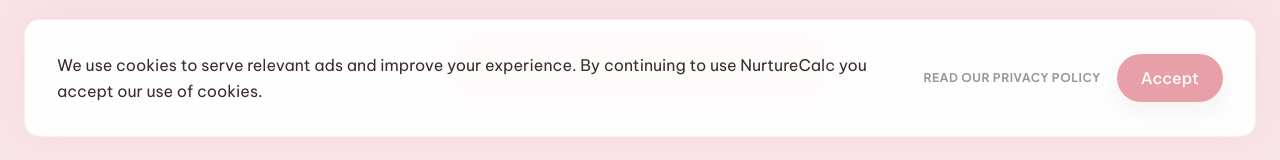
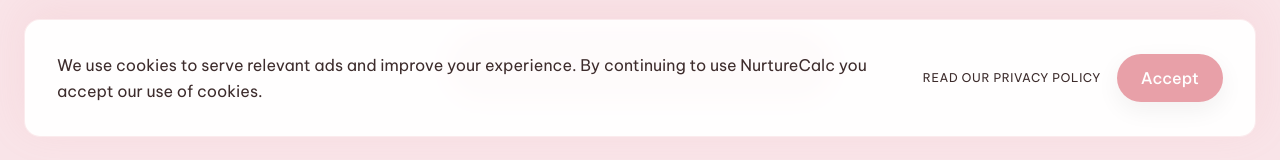
Before and after one commit to josefmomo214/NurtureCalc, a Next.js app: page / in a window 1280 px wide. Shown: the part 639-799 px from the top of the page. Built offline with nearby package versions, Linux system fonts and the light colour scheme.

Commit message:
Fix button contrast ratio for WCAG AA accessibility

```diff
--- a/src/components/CookieBanner.tsx
+++ b/src/components/CookieBanner.tsx
@@ -32,7 +32,7 @@ export default function CookieBanner() {
         </div>
 
         <div className="flex items-center gap-4 shrink-0">
-          <Link href="/privacy-policy" className="text-xs font-label uppercase tracking-wider font-bold text-[#3D2C2C]/50 hover:text-[#E8A0A8] transition-colors">
+          <Link href="/privacy-policy" className="btn btn-secondary text-xs uppercase tracking-wider transition-colors">
             Read our Privacy Policy
           </Link>
           <Button
```
